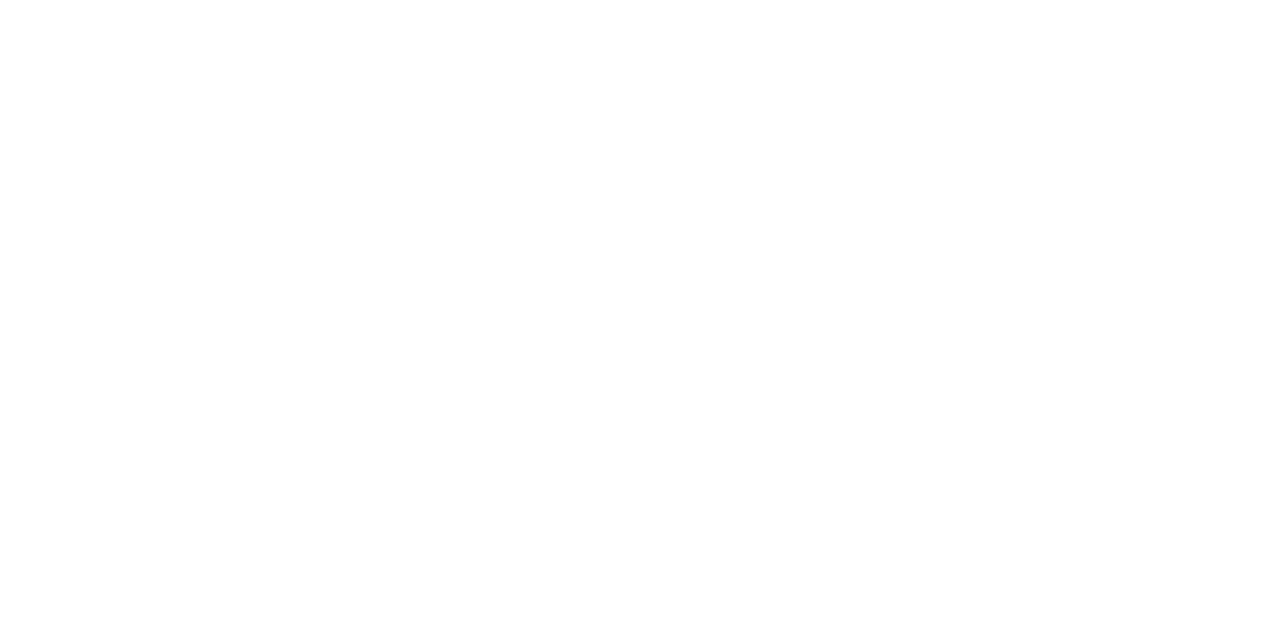
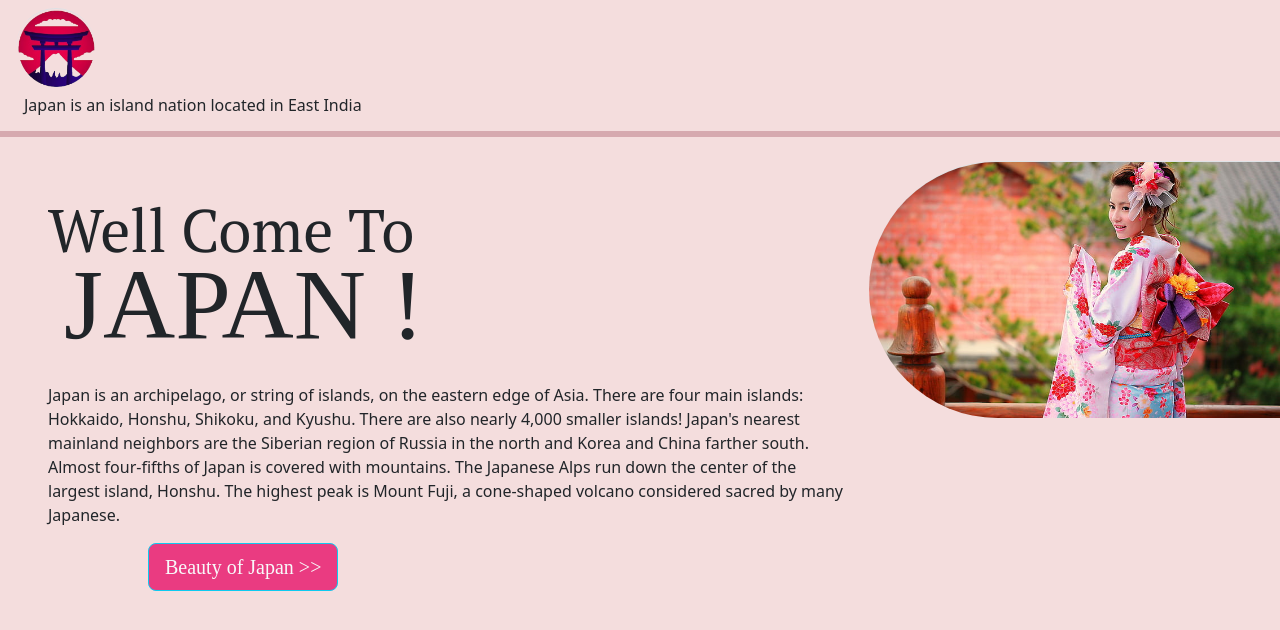
Before and after one commit to senuka-b/assignment01-Japan-site, a plain HTML site: page index.html in a window 1280 px wide. Drawn offline with Linux system fonts and the light colour scheme; a web font is replaced by a local one.

Commit message:
Create Welcome section Add header area with logo & text Add Welcome text with custom font Add image curved image to the right of welcome text Add link button

```diff
--- a/index.html
+++ b/index.html
@@ -1,17 +1,100 @@
 <!DOCTYPE html>
 <html lang="en">
+
 <head>
     <meta charset="UTF-8">
     <meta name="viewport" content="width=device-width, initial-scale=1.0">
     <title>Japan</title>
 
+    <link rel="stylesheet" href="styles/bootstrap/bootstrap.css">
     <link rel="stylesheet" href="styles/style.css">
-    <link rel="stylesheet" href="styles/bootstrap/bootstrap.css">
+
 
 </head>
-<body>
+
+<body class="background">
+
+    <div class="row">
+        <div class="col">
+
+            <div class="align-baseline ps-3 pt-2">
+
+                <img src="images/logo.png" alt="" class="border-top rounded-circle" width="80px">
+
+                <h6 class="p-2">
+                    Japan is an island nation located in East India
+                </h6>
+
+            </div>
+
+        </div>
+
+    </div>
+
+
+    <div class="row">
+
+        <div class="col">
+            <div class="boxed-line opacity-50"></div>
+
+        </div>
+
+    </div>
+
+    <div class="row">
+
+        <div class="col-12 col-md-8">
+
+
+            <div class="ms-5">
+
+                <div class="welcome-text mt-5 mb-5 align-content-center ">
+
+                    Well Come To
+
+                    <div class="art-text ms-3">
+                        JAPAN !
+                    </div>
+
+                </div>
+
+
+                <p>
+                    Japan is an archipelago, or string of islands, on the eastern edge of Asia. There are four main
+                    islands: Hokkaido, Honshu, Shikoku, and Kyushu. There are also nearly 4,000 smaller islands! Japan's
+                    nearest mainland neighbors are the Siberian region of Russia in the north and Korea and China
+                    farther south.
+
+                    Almost four-fifths of Japan is covered with mountains. The Japanese Alps run down the center of the
+                    largest island, Honshu. The highest peak is Mount Fuji, a cone-shaped volcano considered sacred by
+                    many Japanese.
+
+                </p>
+
+
+                <a id="beauty-japan-btn" href="https://youtu.be/G5RpJwCJDqc?si=4hJrI64Wl7MuSJlg" target="_blank" class="btn btn-lg btn-outline-info link-opacity-50-hover link-light">Beauty of Japan >> </a>
+
+            </div>
+
+        </div>
+
+
+
+        <div class="col-12 col-md-4">
+
+            <img src="images/kimino.png" alt="" class="border-top rounded-start-pill mt-4 mb-5 w-100 me-0 ">
+
+
+        </div>
+
+    </div>
+
+
+
+
 
 
 
 </body>
+
 </html>
--- a/styles/style.css
+++ b/styles/style.css
@@ -1,3 +1,33 @@
-body {
-    background-color: pink;
+@import url('https://fonts.googleapis.com/css2?family=PT+Serif:ital,wght@0,400;0,700;1,400;1,700&display=swap');
+@import url('https://fonts.googleapis.com/css2?family=Honk&display=swap');
+@import url('https://fonts.googleapis.com/css2?family=Akaya+Kanadaka&display=swap');
+
+.background {
+    background-color: #f4dddd;
 }
+
+.boxed-line {
+    padding: 3px;
+    background-color: rgb(185, 119, 130);
+}
+
+.welcome-text {
+    font-family: 'PT Serif', serif;
+    font-size:  60px;
+    font-weight: 500;
+
+}
+
+.art-text {
+    font-family: 'Honk';
+    font-size: 100px;
+    margin-top: 0px;
+    line-height: 60px;
+
+}
+
+#beauty-japan-btn {
+    background-color: rgb(234, 59, 129);
+    margin-left: 100px;
+    font-family: akaya-kanadaka;
+}
```
Also changed, not shown: images/kimino.png (added), images/logo.png (added).
